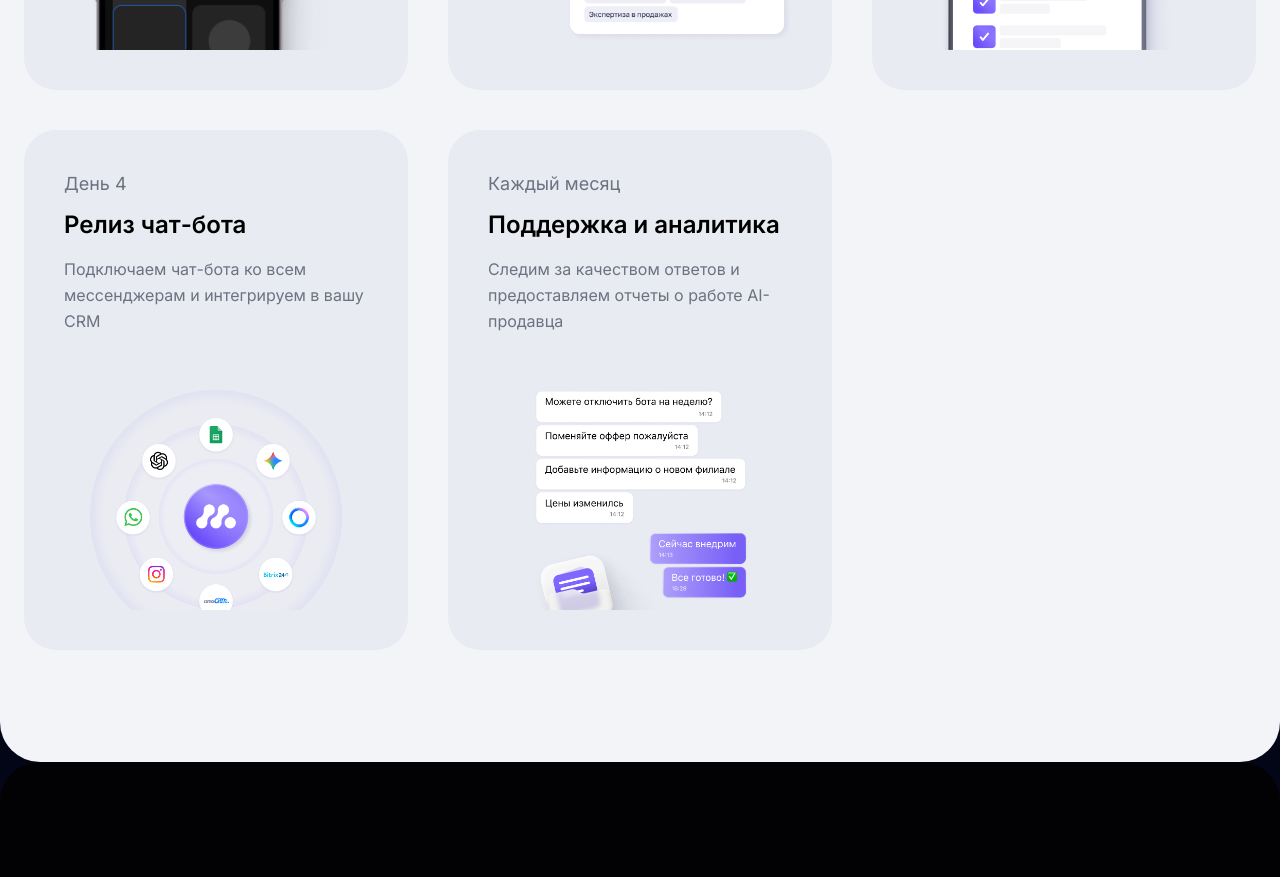
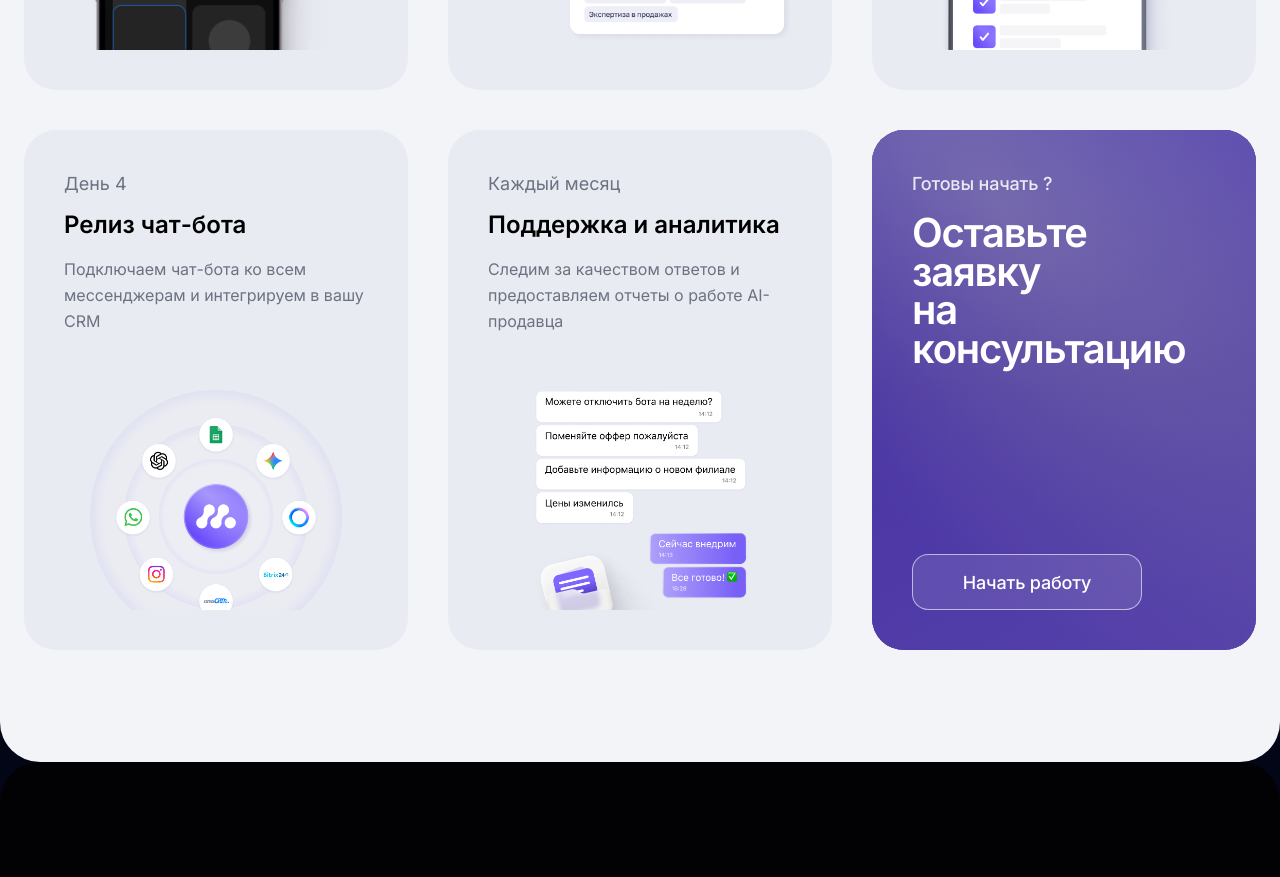
Before and after one commit to m1ke1994/ai, a Vue app: page / in a window 1280 px wide. Shown: the part 4720-5597 px from the top of the page. Built offline with nearby package versions, Linux system fonts and the light colour scheme.

Commit message:
добавил в интеграцию шестую карточку с написать нам

```diff
--- a/src/components/IntegrationSteps.vue
+++ b/src/components/IntegrationSteps.vue
@@ -80,7 +80,38 @@
         </div>
 
         <!-- Пустая колонка для симметрии -->
-        <div></div>
+        <div
+          class="relative flex h-[520px] flex-col justify-between overflow-hidden rounded-[32px] bg-[#1B1730] p-10"
+        >
+          <img
+            src="/bg.png"
+            alt=""
+            aria-hidden="true"
+            class="pointer-events-none absolute inset-0 h-full w-full object-cover"
+          />
+          <div
+            aria-hidden="true"
+            class="absolute inset-0 bg-[linear-gradient(180deg,rgba(20,16,34,0.35)_0%,rgba(44,31,85,0.52)_50%,rgba(74,56,145,0.78)_100%)]"
+          ></div>
+
+          <div class="relative z-10">
+            <p class="text-lg font-medium tracking-[-0.01em] text-white/85">
+              Готовы начать ?
+            </p>
+
+            <h4 class="mt-4 text-[40px] font-semibold leading-[0.96] tracking-[-0.03em] text-white">
+              Оставьте заявку<br />
+              на консультацию
+            </h4>
+          </div>
+
+          <button
+            type="button"
+            class="relative z-10 inline-flex h-[56px] w-[230px] items-center justify-center rounded-[16px] border border-white/60 bg-white/10 text-[18px] font-medium tracking-[-0.01em] text-white backdrop-blur-md transition hover:bg-white/20"
+          >
+            Начать работу
+          </button>
+        </div>
       </div>
 
     </div>
```
